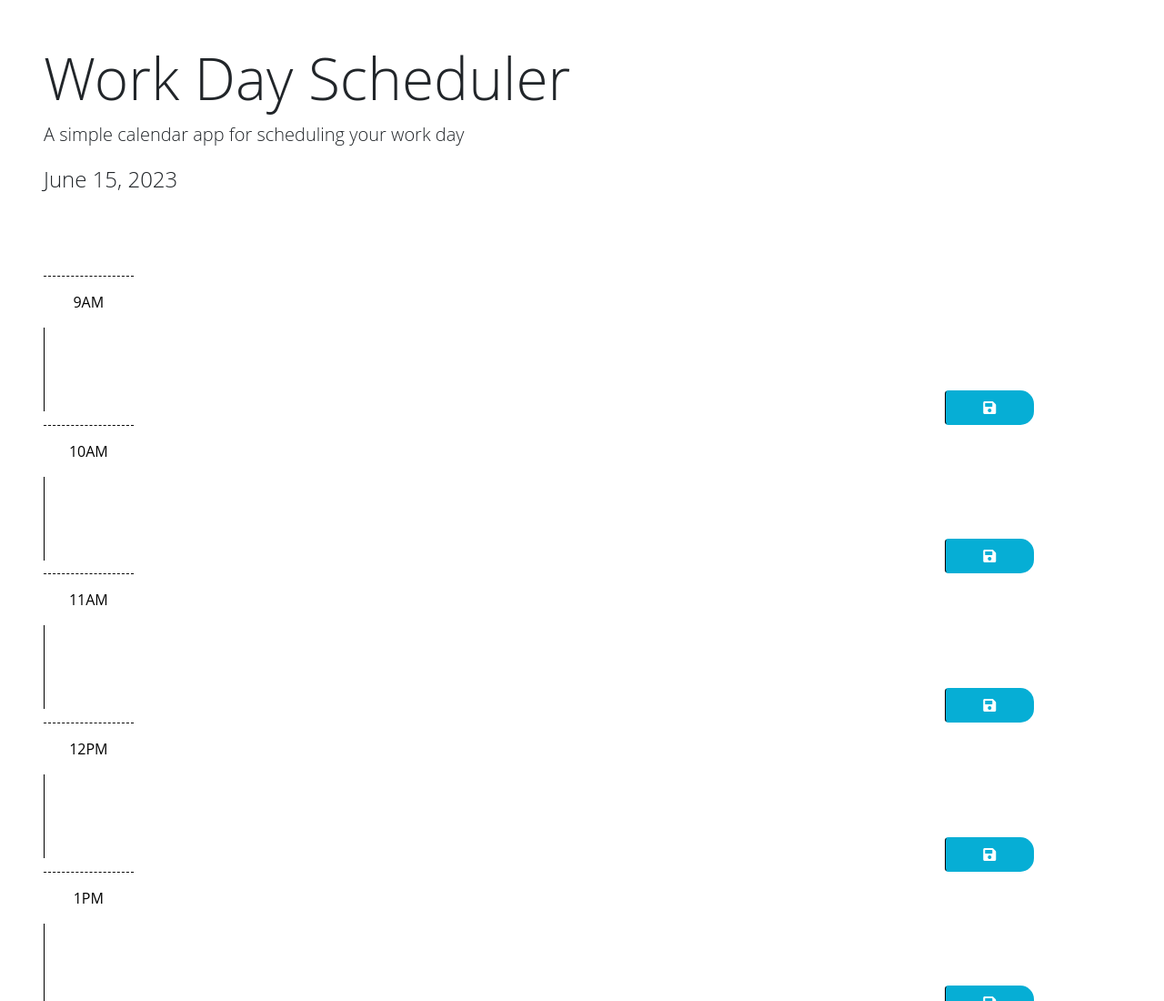
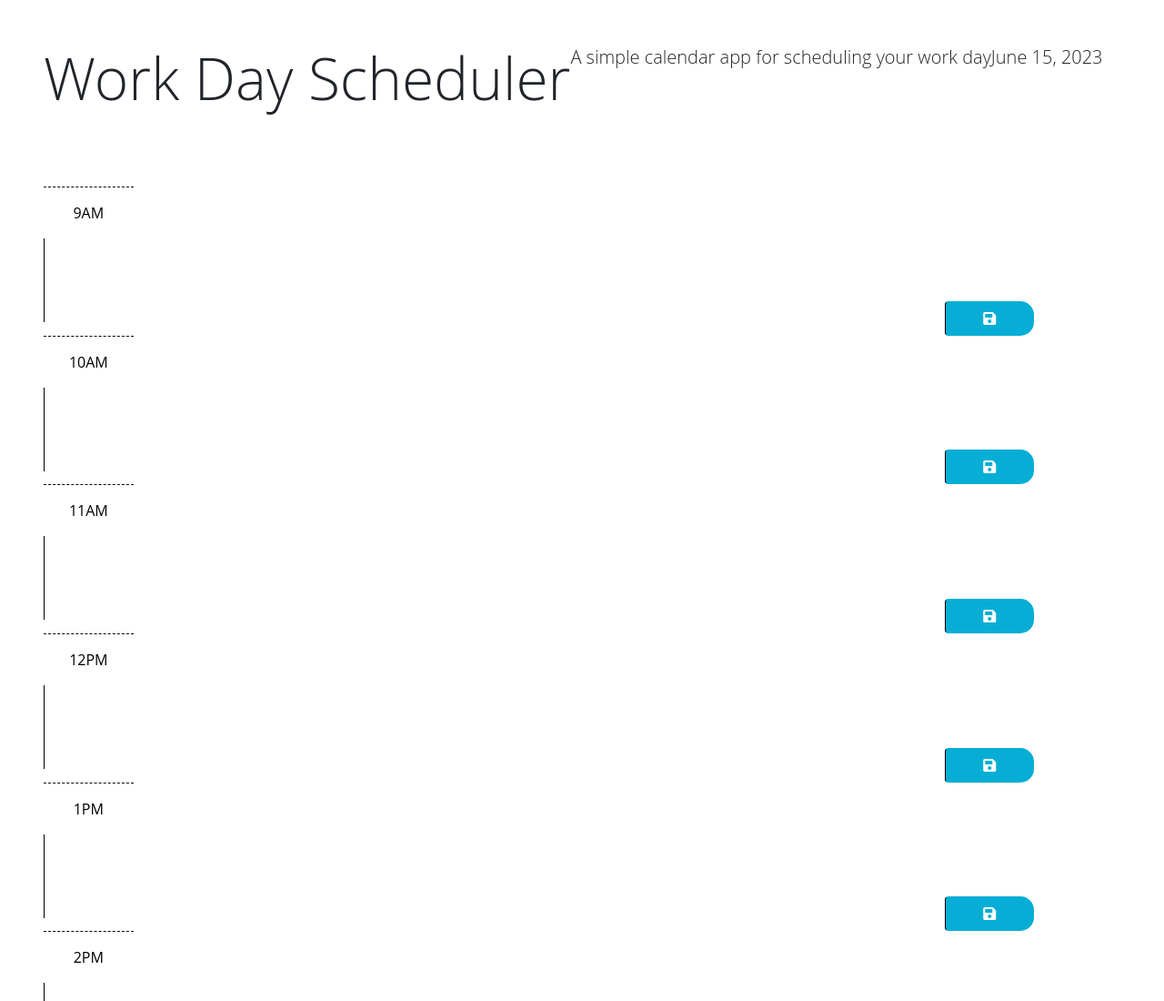
Before and after one commit to rpwysocki/updateable_calendar, a plain HTML site: page index.html in a window 1280 px wide. Shown: the top 1100 px of the page at 91% size. Drawn offline with nearby package versions, Linux system fonts and the light colour scheme.

Commit message:
trying to change css

```diff
--- a/css/style.css
+++ b/css/style.css
@@ -58,6 +58,7 @@ textarea {
   transition: all 0.3s ease-in-out;
 }
 
-#currentDay {
-  font-size: 24px;
+header {
+  display: flex;
+  text-align: center;
 }
```
